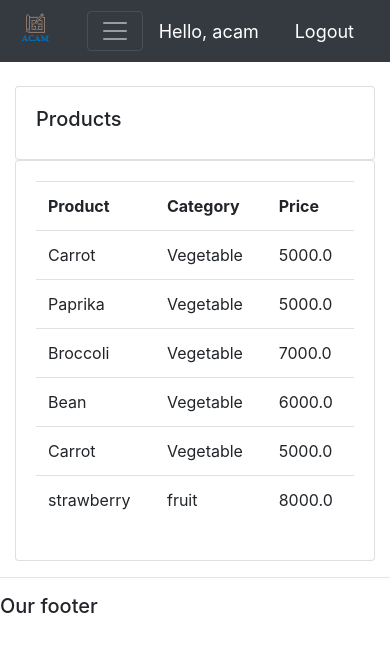
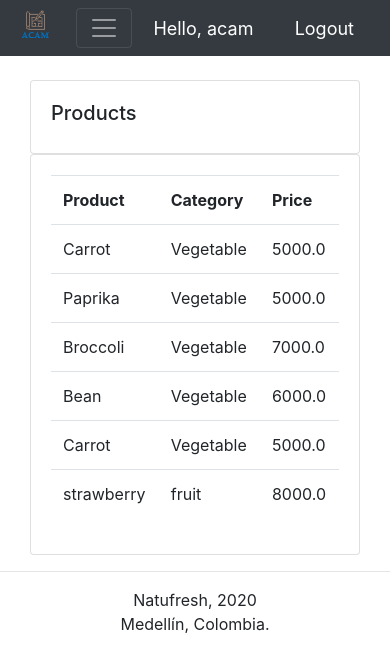
Before and after one commit to acamalvarez/natufresh, a Django app: page /products/ in a window 390 px wide. Shown: the top 672 px of the page. Run offline with Django 3.2, Linux system fonts and the light colour scheme; a user stored in the database is signed in; data comes from the database, SQL or seed files in the repository; some libraries are stand-ins or nearby versions.

Commit message:
Fixing problems with responsiveness of several web pages

```diff
--- a/accounts/templates/accounts/main.html
+++ b/accounts/templates/accounts/main.html
@@ -3,6 +3,7 @@
 <!DOCTYPE html>
 <html lang="en">
 <head>
+    <title>Natufresh</title>
     <!-- Required meta tags -->
     <meta charset="utf-8">
     <meta name="viewport" content="width=device-width, initial-scale=1, shrink-to-fit=no">
@@ -12,20 +13,22 @@
     <link rel="stylesheet" href="https://stackpath.bootstrapcdn.com/bootstrap/4.4.1/css/bootstrap.min.css" integrity="sha384-Vkoo8x4CGsO3+Hhxv8T/Q5PaXtkKtu6ug5TOeNV6gBiFeWPGFN9MuhOf23Q9Ifjh" crossorigin="anonymous">
     <link rel="stylesheet" type="text/css" href="{% static '/css/main.css'%}">
 
-    <title>Natufresh</title>
-
 </head>
 <body>
     {% include 'accounts/navbar.html' %}
 
+    <div class="container-fluid">
+
     {% block content %}
 
     {% endblock %}
+    </div>
+    <hr>
+    <p style="text-align: center ;">
+        Natufresh, 2020<br>Medellín, Colombia.
+    </p>
 
-    <hr>
-    <h5>Our footer</h5>
-
-    <script src="https://code.jquery.com/jquery-3.4.1.slim.min.js" integrity="sha384-J6qa4849blE2+poT4WnyKhv5vZF5SrPo0iEjwBvKU7imGFAV0wwj1yYfoRSJoZ+n" crossorigin="anonymous"></script>
+<script src="https://code.jquery.com/jquery-3.4.1.slim.min.js" integrity="sha384-J6qa4849blE2+poT4WnyKhv5vZF5SrPo0iEjwBvKU7imGFAV0wwj1yYfoRSJoZ+n" crossorigin="anonymous"></script>
 <script src="https://cdn.jsdelivr.net/npm/popper.js@1.16.0/dist/umd/popper.min.js" integrity="sha384-Q6E9RHvbIyZFJoft+2mJbHaEWldlvI9IOYy5n3zV9zzTtmI3UksdQRVvoxMfooAo" crossorigin="anonymous"></script>
 <script src="https://stackpath.bootstrapcdn.com/bootstrap/4.4.1/js/bootstrap.min.js" integrity="sha384-wfSDF2E50Y2D1uUdj0O3uMBJnjuUD4Ih7YwaYd1iqfktj0Uod8GCExl3Og8ifwB6" crossorigin="anonymous"></script>
 
--- a/accounts/templates/accounts/navbar.html
+++ b/accounts/templates/accounts/navbar.html
@@ -9,23 +9,17 @@
 </style>
 
 <nav class="navbar navbar-expand-lg navbar-dark bg-dark">
-  <a class="navbar-brand" href="/"><img src="{% static 'images/acam_logo.png' %}"></a>
+  <a class="navbar-link" href="/"><img src="{% static 'images/acam_logo.png' %}"></a>
   <button class="navbar-toggler" type="button" data-toggle="collapse" data-target="#navbarNav" aria-controls="navbarNav" aria-expanded="false" aria-label="Toggle navigation">
     <span class="navbar-toggler-icon"></span>
   </button>
   <div class="collapse navbar-collapse" id="navbarNav">
     <ul class="navbar-nav">
-      <li class="nav-item active">
+      {% if request.user.is_staff %}
+        <a class="nav-link" href="{% url 'home' %}">Dashboard</a>
         <a class="nav-link" href="{% url 'products' %}">Products</a>
-      </li>
-      {% if request.user.is_staff %}
-      <li class="nav-item active">
-        <a class="nav-link" href="{% url 'home' %}">Dashboard</a>
-      </li>
       {% else %}
-      <li class="nav-item">
         <a class="nav-link" href="{% url 'account' %}">Settings</a>
-      </li>
       {% endif %}
     </ul>
   </div>
--- a/accounts/templates/accounts/user.html
+++ b/accounts/templates/accounts/user.html
@@ -3,7 +3,6 @@
 {% include 'accounts/status.html' %}
 
 <div class="row">
-    <div class="col">
         <div class="col-md">
             <div class="card card-body">
                 <table class="table table-sm">
@@ -24,11 +23,9 @@
                     </tr>
 
                     {% endfor %}
-
                 </table>
             </div>
         </div>
-    </div>
 </div>
 
 {% endblock content %}
```
Also changed, not shown: accounts/templates/accounts/dashboard.html (+0 -7 lines).
